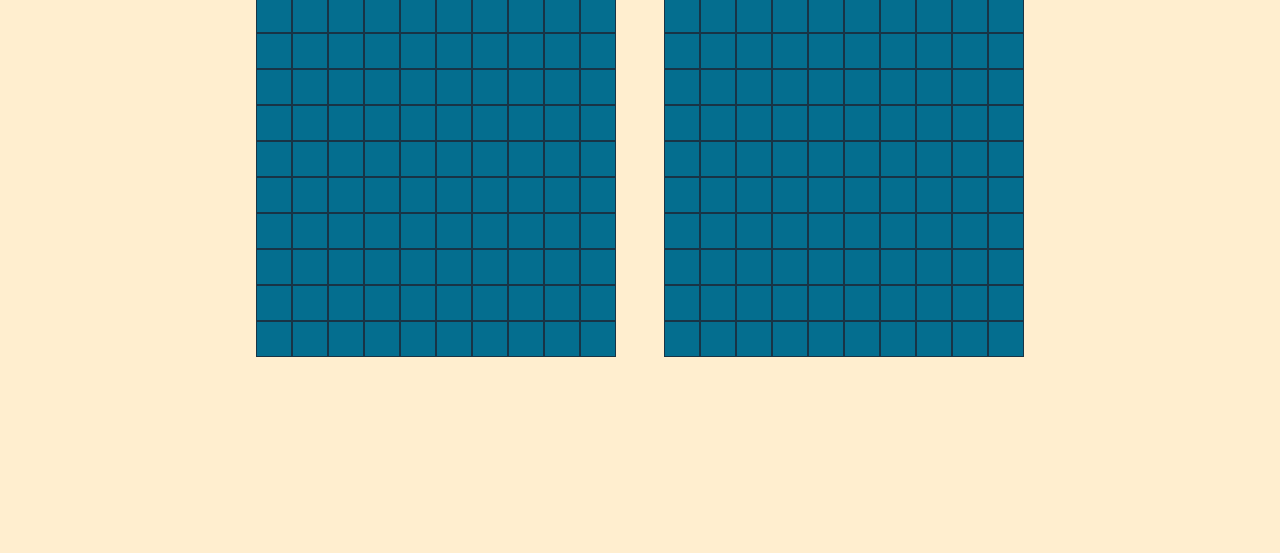
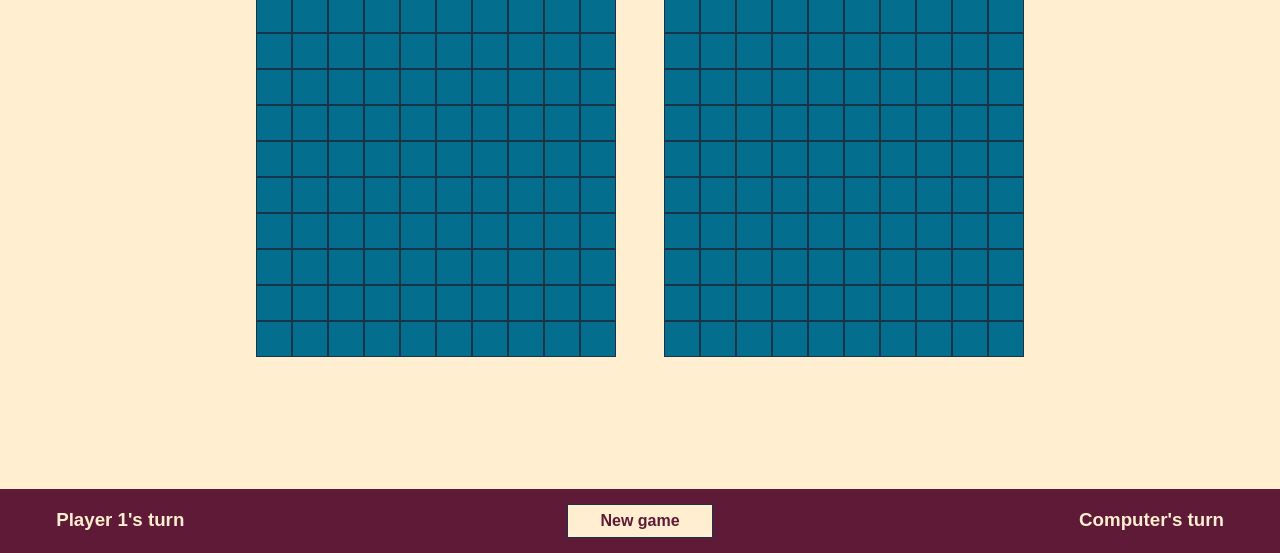
Before and after one commit to ClaudeDebussy/odin-battleship, a website built with webpack: page src/index.html in a window 1280 px wide. Shown: the part 247-800 px from the top of the page. Built offline with nearby package versions, Linux system fonts and the light colour scheme.

Commit message:
create navBarBottom

```diff
--- a/src/index.html
+++ b/src/index.html
@@ -13,6 +13,11 @@
       <div class="playerContainer">
         <div class="board"></div>
       </div>
+      <div class="bottomNavBar">
+        <button class="newGame">New game</button>
+      </div>
+      <h3 class="turnIndicator left">Player 1's turn</h3>
+      <h3 class="turnIndicator right">Computer's turn</h3>
     </div>
   </body>
 </html>
--- a/src/styles.css
+++ b/src/styles.css
@@ -74,10 +74,12 @@ h6 {
 :root {
   --green: #3e885b;
   --white: #ffeecf;
-  --brown: #55251d;
+  --violet: #5f1a37;
   --dark-blue: #183446;
   --light-blue: #046e8f;
   --lighter-blue: #06a9db;
+
+  --navBarHeight: 4em;
 }
 
 html,
@@ -140,3 +142,49 @@ body {
 .cell:active {
   background-color: var(--dark-blue);
 }
+
+.bottomNavBar {
+  position: fixed;
+  bottom: 0;
+  width: 100%;
+  height: var(--navBarHeight);
+  padding: 0.5em;
+  background-color: var(--violet);
+  display: flex;
+  justify-content: center;
+  align-items: center;
+}
+
+.turnIndicator {
+  position: fixed;
+  bottom: calc(var(--navBarHeight) / 4);
+  padding: 0 3em;
+  color: var(--white);
+}
+
+.turnIndicator.left {
+  left: 0;
+}
+
+.turnIndicator.right {
+  right: 0;
+}
+
+.bottomNavBar .newGame {
+  background-color: var(--white);
+  color: var(--violet);
+  font-weight: 600;
+  padding: 0.25em 2em;
+  border: 1px solid var(--dark-blue);
+  cursor: pointer;
+}
+
+.bottomNavBar .newGame:hover {
+  background-color: var(--dark-blue);
+  color: var(--white);
+}
+
+.bottomNavBar .newGame:active {
+  background-color: var(--lighter-blue);
+  color: var(--white);
+}
--- a/src/ui.js
+++ b/src/ui.js
@@ -45,7 +45,6 @@ function assembleBoard(width, height) {
   for (let i = 0; i < players.length; i++) {
     const boardFragment = cellCreator(totalCells)
     const targetBoard = boards[i]
-    console.log(targetBoard)
     targetBoard.classList.add(`${players[i]}`)
     targetBoard.append(boardFragment)
 
@@ -77,8 +76,7 @@ function assignCoordsAsClassToCells(board, width, height) {
 function displayPlayerNames(player1, player2) {
   const players = [player1, player2]
   const container = document.querySelector('.container')
-  const playerContainers = container.children
-  console.log(playerContainers)
+  const playerContainers = container.querySelectorAll('.playerContainer')
   for (let i = 0; i < playerContainers.length; i++) {
     let h2 = document.createElement('h2')
     h2.textContent = players[i].name
```
